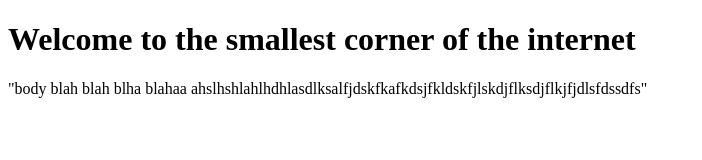
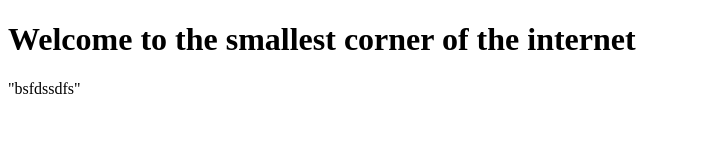
Before and after one commit to ochan11/myfirstserver, a plain HTML site: page index.html in a window 1280 px wide. Shown: the whole page, without its empty margins (0-702 px from the left). Drawn offline with Linux system fonts and the light colour scheme.

Commit message:
changed my body

```diff
--- a/index.html
+++ b/index.html
@@ -6,7 +6,7 @@
   </head>
   <h1> Welcome to the smallest corner of the internet</h1>
   <body>
-    "body blah blah blha blahaa ahslhshlahlhdhlasdlksalfjdskfkafkdsjfkldskfjlskdjflksdjflkjfjdlsfdssdfs"
+    "bsfdssdfs"
 
   </body>
 </html>
```
